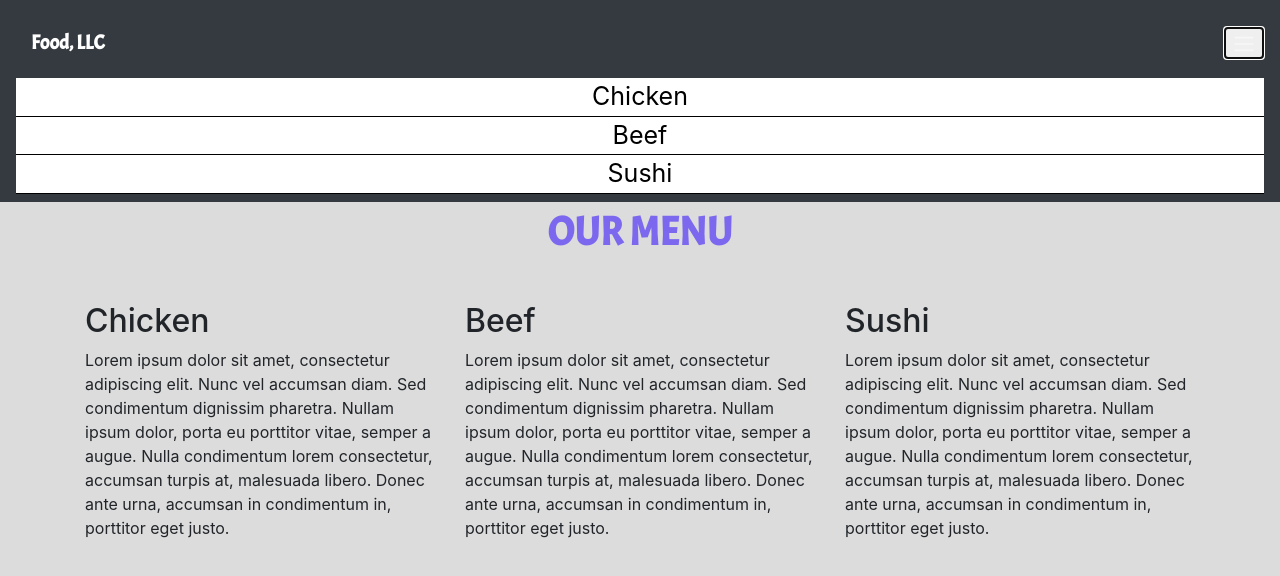
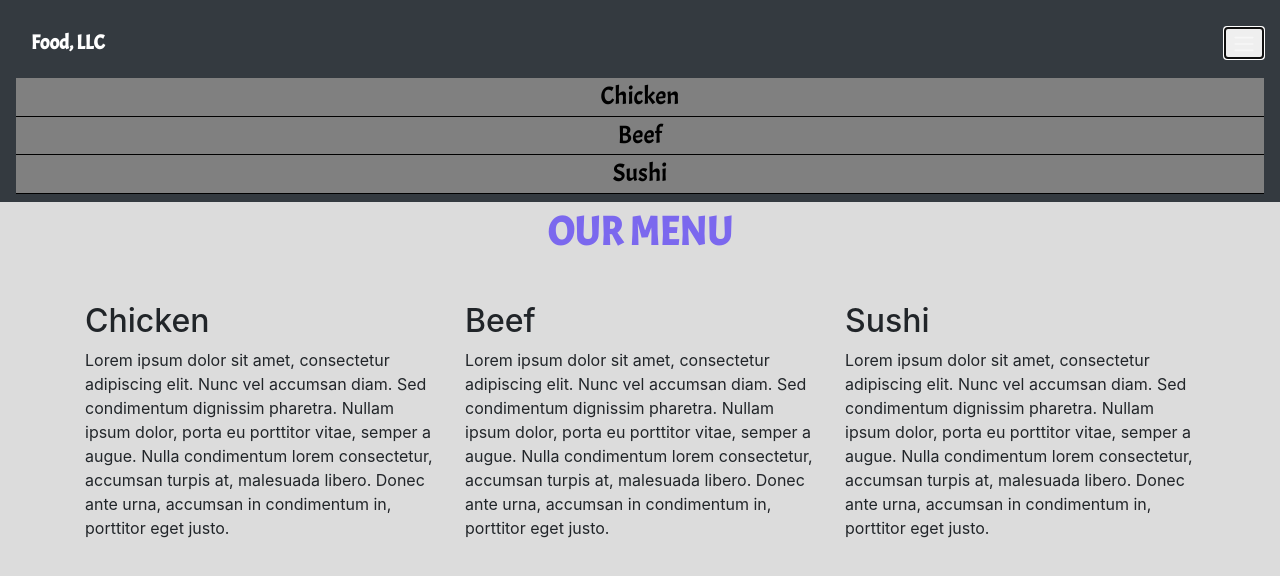
Before and after one commit to nehakahate/CourseraCourse, a plain HTML site: page index.html in a window 1280 px wide. Both pictures are taken after a click on the button "Toggle navigation". Drawn offline with nearby package versions, Linux system fonts and the light colour scheme.

Commit message:
Update style.css

```diff
--- a/css/style.css
+++ b/css/style.css
@@ -26,7 +26,8 @@ h1 {
 	padding: 0;
 	margin: 0;
 	width: 100%;
-	background-color: white;
+	background-color: grey;
+	font-family: 'Acme', cursive, serif;
 	border-bottom: 1px solid black;
 	color: black;
 	display: block;
```
